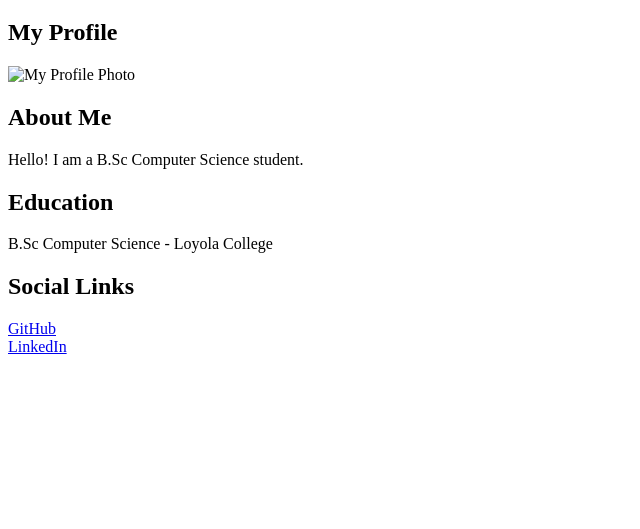
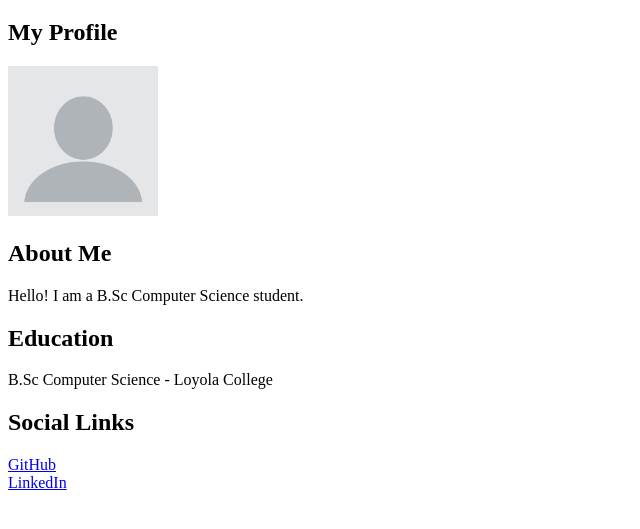
Before and after one commit to dhineshks2006-ship-it/personal-website, a plain HTML site: page index.html in a window 1280 px wide. Shown: the part 61-590 px from the top of the page, without its empty margins (0-640 px from the left). Drawn offline with Linux system fonts and the light colour scheme.

Commit message:
Fix profile image source in index.html
Updated the image source for the profile photo.

```diff
--- a/index.html
+++ b/index.html
@@ -10,7 +10,7 @@
     <h1>Welcome to My Personal Website</h1>
 
     <h2>My Profile</h2>
-    <img src="profile.jpg" alt="My Profile Photo" width="150">
+    <img src="profile.jpg.png" alt="My Profile Photo" width="150">
 
     <h2>About Me</h2>
     <p>Hello! I am a B.Sc Computer Science student.</p>
```
